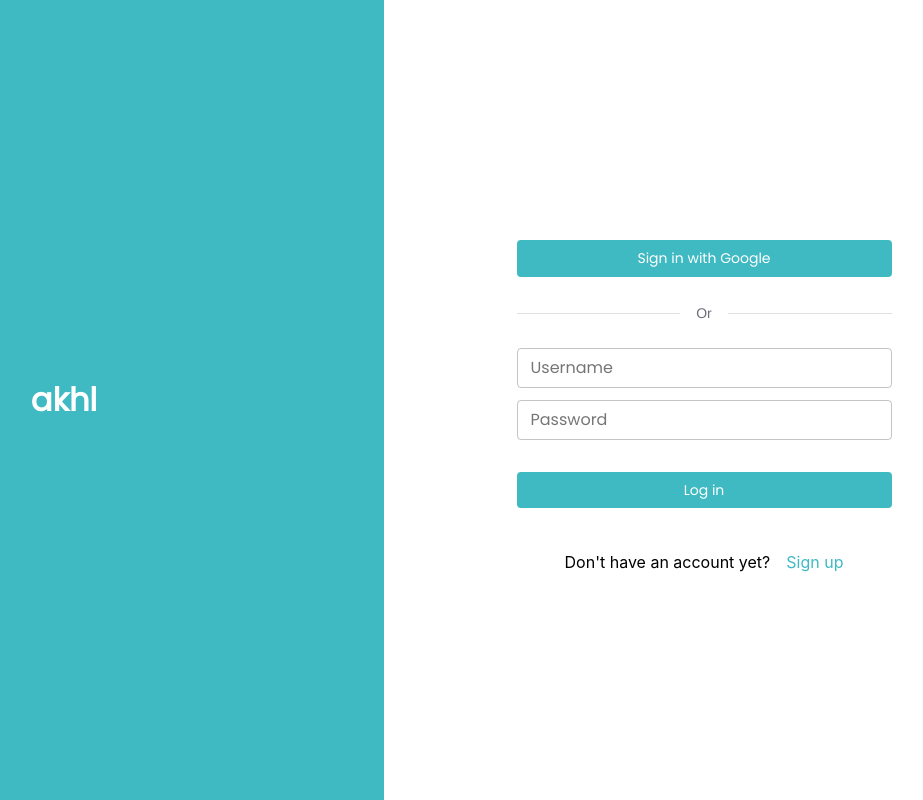
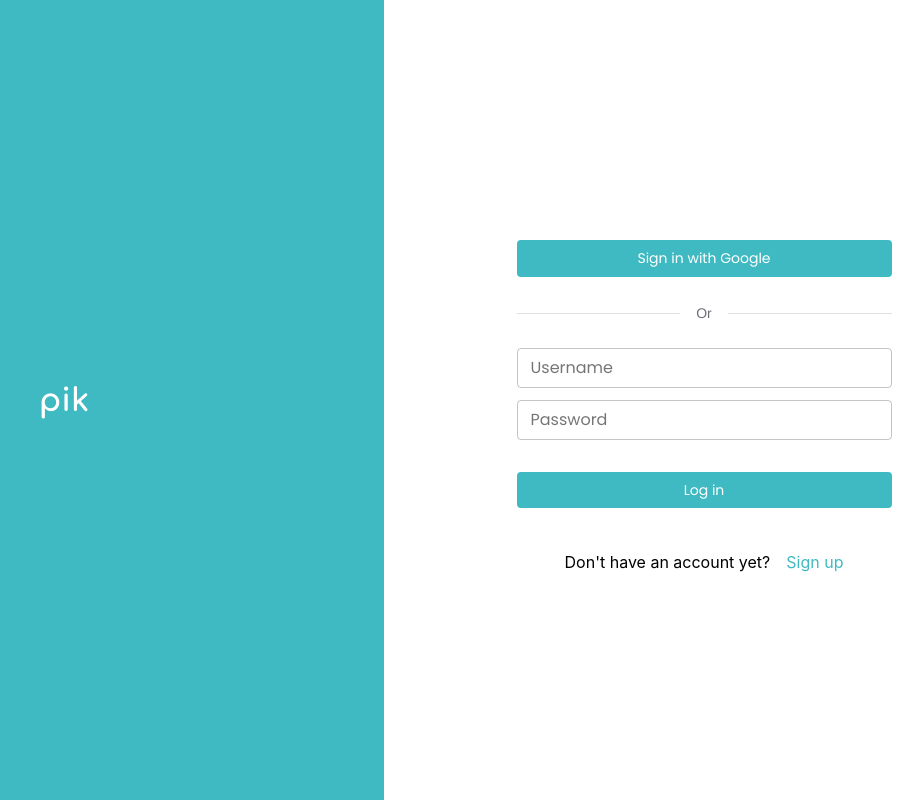
Before and after one commit to alice-0-kim/instagram-clone, a React (Create React App) app in the folder client/: page /login in a window 1280 px wide. Shown: the whole page, without its empty margins (256-1179 px from the left). Built offline with nearby package versions, Linux system fonts and the light colour scheme.

Commit message:
change font & app name

```diff
--- a/client/src/App.css
+++ b/client/src/App.css
@@ -1,4 +1,4 @@
-@import url('https://fonts.googleapis.com/css2?family=Poppins:wght@100;300;400&display=swap');
+@import url('https://fonts.googleapis.com/css2?family=Poppins:wght@100;300;400;700&family=Comfortaa:wght@700&display=swap');
 
 .App {
   text-align: center;
--- a/client/src/components/Navbar.js
+++ b/client/src/components/Navbar.js
@@ -50,7 +50,7 @@ const Navbar = ({ user, getUser }) => {
         <>
             <AppBar position="static" color="transparent" className={classes.root}>
                 <Toolbar className={classes.toolbar}>
-                    <a href="/"><h1 className={classes.logo}>akhl</h1></a>
+                    <a href="/"><h1 className={classes.logo}>pik</h1></a>
                     <div style={{ display: 'flex', alignItems: 'center' }}>
                         <Searchbar />
                         {user
--- a/client/src/components/Summary.js
+++ b/client/src/components/Summary.js
@@ -123,10 +123,12 @@ const Summary = ({ profile = {} }) => {
     const Collections = () => {
         const [thumbnails, setThumbnails] = useState({})
         const [open, setOpen] = useState(false)
+        const [title, setTitle] = useState('')
         const [posts, setPosts] = useState([])
 
-        const handleOpen = selected => async () => {
+        const handleOpen = (title, selected) => async () => {
             const result = await Promise.all(profile[selected].map(id => axios.get(`/image/${id}`)))
+            setTitle(title)
             setPosts(result.map(({ data }) => data.image))
             setOpen(true)
         }
@@ -138,7 +140,7 @@ const Summary = ({ profile = {} }) => {
                 <img
                     className={classes.thumbnail}
                     src={thumbnails[label]?.data.image.imageUrl}
-                    onClick={handleOpen(label)}
+                    onClick={handleOpen(id, label)}
                 />
                 <p>{id}</p>
             </>
@@ -169,7 +171,7 @@ const Summary = ({ profile = {} }) => {
                     ))}
                 </GridList>
                 <Dialog open={open} onClose={handleClose}>
-                    <DialogTitle>Collections</DialogTitle>
+                    <DialogTitle>{title}</DialogTitle>
                     <DialogContent style={{ maxWidth: 480 }}>
                         <Feed posts={posts} />
                     </DialogContent>
--- a/client/src/pages/Login.js
+++ b/client/src/pages/Login.js
@@ -52,7 +52,7 @@ const Login = () => {
     const LoginPage = () => (
         <div className={classes.root}>
             <div className={classes.branding}>
-                <h1 className={classes.logo}>akhl</h1>
+                <h1 className={classes.logo}>pik</h1>
             </div>
             <div className={classes.form}>
                 <div style={{ maxWidth: 375, margin: 'auto' }}>
--- a/client/src/pages/Setup.js
+++ b/client/src/pages/Setup.js
@@ -44,7 +44,7 @@ const Setup = ({ updateUser }) => {
     const SetupPage = () => (
         <div className={classes.root}>
             <div className={classes.branding}>
-                <h1 className={classes.logo}>akhl</h1>
+                <h1 className={classes.logo}>pik</h1>
             </div>
             <div className={classes.form}>
                 <div style={{ maxWidth: 375, margin: 'auto' }}>
--- a/client/src/pages/SignUp.js
+++ b/client/src/pages/SignUp.js
@@ -76,7 +76,7 @@ const SignUp = () => {
     const SignUpPage = () => (
         <div className={classes.root}>
             <div className={classes.branding}>
-                <h1 className={classes.logo}>akhl</h1>
+                <h1 className={classes.logo}>pik</h1>
             </div>
             <div className={classes.form}>
                 <div style={{ maxWidth: 375, margin: 'auto' }}>
--- a/client/src/styles/auth.module.css
+++ b/client/src/styles/auth.module.css
@@ -50,7 +50,7 @@
 
 .logo {
     color: #fff;
-    font-family: 'Poppins', sans-serif;
+    font-family: 'Comfortaa', cursive;
     font-weight: 700;
     margin: auto;
 }
--- a/client/src/styles/home.module.css
+++ /dev/null
@@ -1,26 +0,0 @@
-@import url('https://fonts.googleapis.com/css2?family=Poppins:wght@700&display=swap');
-
-button.contained {
-    color: #fff;
-    text-transform: capitalize;
-    width: 150px;
-    margin: 5px;
-}
-
-button.outlined {
-    text-transform: capitalize;
-    width: 150px;
-    margin: 5px;
-}
-
-.logo {
-    font-family: 'Poppins', sans-serif;
-    font-weight: 700;
-    text-align: center;
-    color: #3fbac2;
-}
-
-.container {
-    display: flex;
-    justify-content: center;
-}
--- a/client/src/styles/navbar.module.css
+++ b/client/src/styles/navbar.module.css
@@ -24,7 +24,7 @@
 }
 
 .logo {
-    font-family: 'Poppins', sans-serif;
+    font-family: 'Comfortaa', cursive;
     font-weight: 700;
     text-align: center;
     color: #3fbac2;
```
